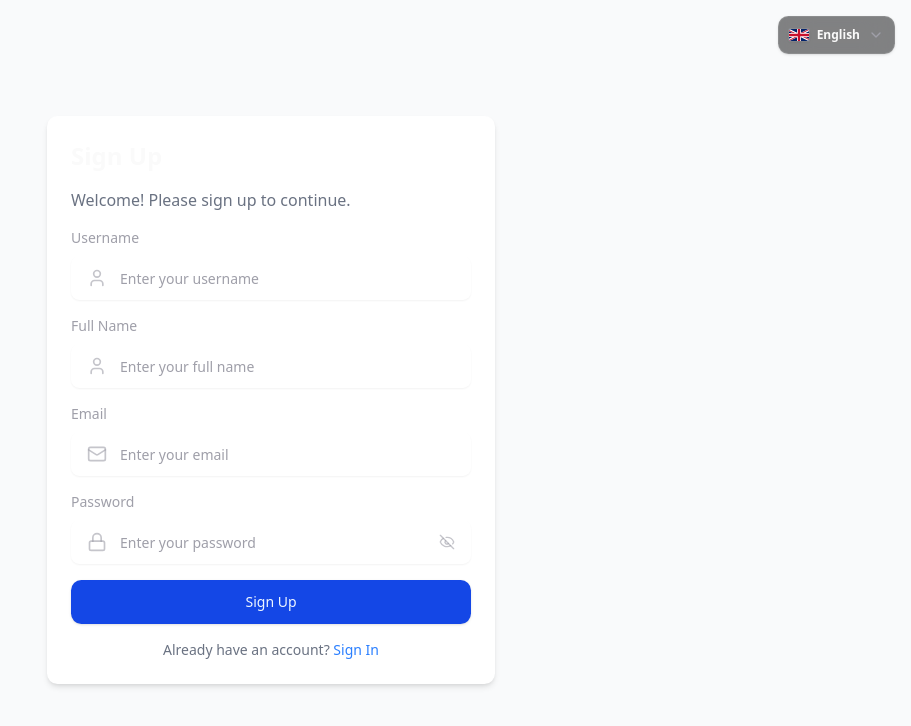
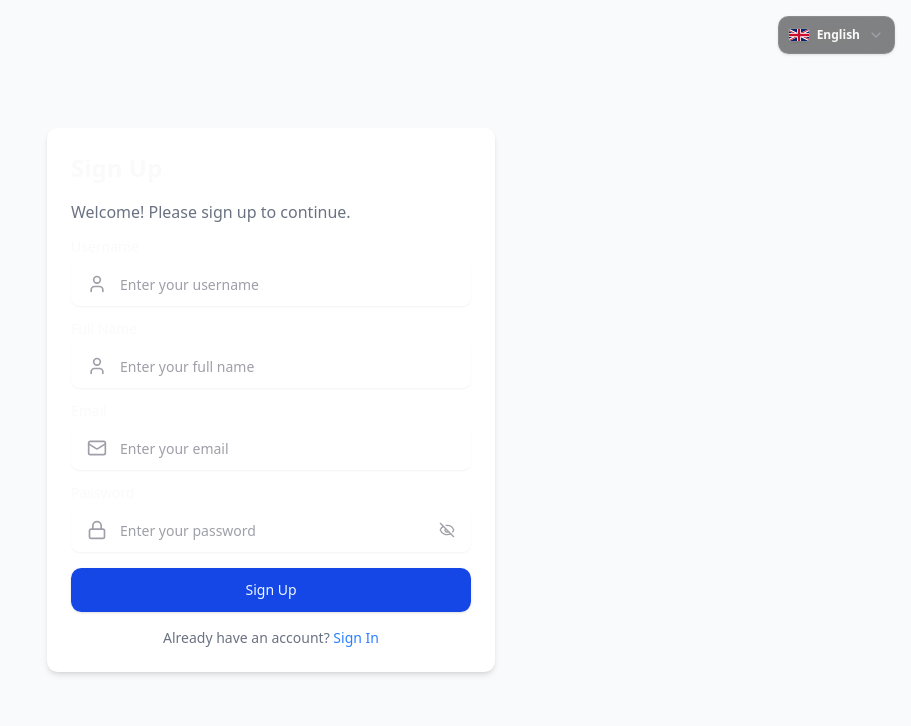
Before and after one commit to sultonzoda2011/chatgram, a React (Vite) app: page /register in a window 1280 px wide. Shown: the top 726 px of the page, without its empty margins (369-1280 px from the left). Built offline with nearby package versions, Linux system fonts and the light colour scheme.

Commit message:
feat: enhance FormInput component with animations and improved error handling

```diff
--- a/src/components/ui/input/formInput.tsx
+++ b/src/components/ui/input/formInput.tsx
@@ -1,6 +1,7 @@
 import { Eye, EyeOff, type LucideIcon } from 'lucide-react'
 import { useState } from 'react'
 import { Controller, type Control, type FieldPath, type FieldValues } from 'react-hook-form'
+import { motion, AnimatePresence } from 'motion/react'
 
 import { Button } from '@/components/ui/button/button'
 import { Label } from '@/components/ui/label'
@@ -34,28 +35,39 @@ const FormInput = <T extends FieldValues>({
       name={name}
       control={control}
       render={({ field, fieldState }) => (
-        <div className="flex flex-col gap-2">
+        <motion.div
+          className="flex flex-col gap-2"
+          initial={{ opacity: 0, y: 10 }}
+          animate={{ opacity: 1, y: 0 }}
+          transition={{ duration: 0.3 }}
+        >
+          {label && (
             <Label
               htmlFor={name}
               className={cn(
-              'text-sm font-medium transition-colors duration-300',
-              isFocused ? 'text-primary' : 'text-muted-foreground',
+                'transition-colors duration-200',
+                isFocused ? 'text-primary' : 'text-foreground',
               )}
             >
               {label}
             </Label>
+          )}
 
           <div className="relative group">
             {Icon && (
-              <div
+              <motion.div
                 className={cn(
-                  'absolute left-4 top-1/2 -translate-y-1/2 transition-colors duration-300 z-10',
-                  isFocused ? 'text-primary' : 'text-muted-foreground/60',
+                  'absolute left-4 top-1/2 -translate-y-1/2 z-10',
+                  isFocused ? 'text-primary' : 'text-muted-foreground',
                   fieldState.error && 'text-destructive',
                 )}
+                animate={{
+                  scale: isFocused ? 1.1 : 1,
+                }}
+                transition={{ duration: 0.2 }}
               >
                 <Icon size={20} strokeWidth={2} />
-              </div>
+              </motion.div>
             )}
 
             <Input
@@ -71,44 +83,70 @@ const FormInput = <T extends FieldValues>({
                 setIsFocused(false)
               }}
               className={cn(
-                'transition-all duration-300',
                 type === 'password' && 'pr-12',
                 Icon && 'pl-12',
                 fieldState.error &&
-                  'border-destructive focus:border-destructive focus:ring-destructive/10',
+                  'border-destructive focus-visible:ring-destructive/30',
               )}
             />
 
             {type === 'password' && (
+              <motion.div
+                className="absolute right-2 top-1/2 -translate-y-1/2"
+                whileHover={{ scale: 1.1 }}
+                whileTap={{ scale: 0.95 }}
+              >
                 <Button
                   type="button"
                   variant="ghost"
                   size="icon-sm"
                   className={cn(
-                  'absolute right-2 top-1/2 -translate-y-1/2 shadow-none transition-colors duration-300',
-                  isFocused ? 'text-primary' : 'text-muted-foreground/60',
+                    'shadow-none transition-colors duration-200',
+                    isFocused ? 'text-primary' : 'text-muted-foreground',
                   )}
                   onClick={() => setEyeOpen((prev) => !prev)}
                 >
+                  <AnimatePresence mode="wait">
+                    <motion.div
+                      key={eyeOpen ? 'eye' : 'eye-off'}
+                      initial={{ opacity: 0, rotate: -90 }}
+                      animate={{ opacity: 1, rotate: 0 }}
+                      exit={{ opacity: 0, rotate: 90 }}
+                      transition={{ duration: 0.15 }}
+                    >
                       {eyeOpen ? <Eye size={20} /> : <EyeOff size={20} />}
+                    </motion.div>
+                  </AnimatePresence>
                 </Button>
+              </motion.div>
             )}
 
-            <div
-              className={cn(
-                'absolute inset-0 rounded-xl bg-primary/5 -z-10 transition-all duration-300',
-                isFocused ? 'opacity-100 scale-[1.02]' : 'opacity-0 scale-95',
-              )}
+            <motion.div
+              className="absolute inset-0 rounded-lg bg-primary/5 -z-10"
+              initial={{ opacity: 0, scale: 0.95 }}
+              animate={{
+                opacity: isFocused ? 1 : 0,
+                scale: isFocused ? 1.01 : 0.95,
+              }}
+              transition={{ duration: 0.2 }}
             />
           </div>
 
+          <AnimatePresence>
             {fieldState.error && (
-            <div className="flex items-center gap-2">
+              <motion.div
+                className="flex items-center gap-2"
+                initial={{ opacity: 0, y: -5 }}
+                animate={{ opacity: 1, y: 0 }}
+                exit={{ opacity: 0, y: -5 }}
+                transition={{ duration: 0.2 }}
+              >
                 <span className="w-1 h-1 rounded-full bg-destructive" />
                 <p className="text-sm text-destructive font-medium">{fieldState.error.message}</p>
-            </div>
+              </motion.div>
             )}
-        </div>
+          </AnimatePresence>
+        </motion.div>
       )}
     />
   )
```
Lines whose indentation alone changed are shown as unchanged.
